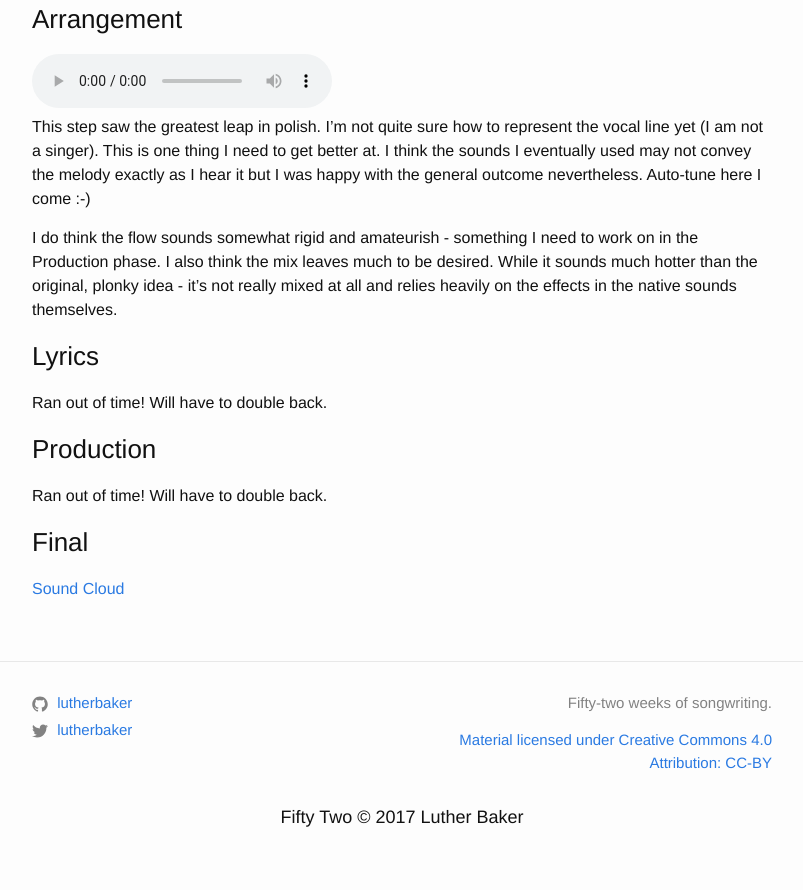
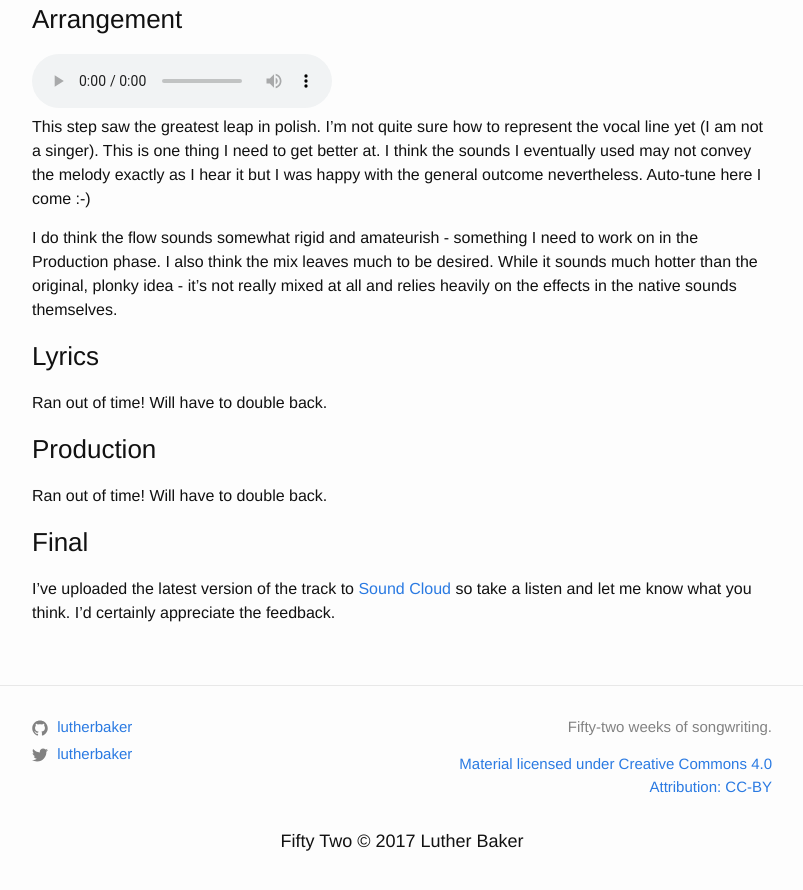
Before and after one commit to LutherBaker/52, a Jekyll site: the page built from weekly/_posts/2017-06-18-turnitupupupup.md, in a window 1280 px wide and 900 px high, scrolled down 804 px. Shown: the top 890 px of the window, without its empty margins (238-1041 px from the left). Built offline with Jekyll 4.4.1, drawn with Linux system fonts in a browser that asks for light colours.

Commit message:
Update 2017-06-18-turnitupupupup.md

```diff
--- a/weekly/_posts/2017-06-18-turnitupupupup.md
+++ b/weekly/_posts/2017-06-18-turnitupupupup.md
@@ -44,4 +44,4 @@ Ran out of time! Will have to double back.
 
 ### Final
 
-[Sound Cloud](https://soundcloud.com/lutherbaker/turn-it-up-up-up-up)
+I've uploaded the latest version of the track to [Sound Cloud](https://soundcloud.com/lutherbaker/turn-it-up-up-up-up) so take a listen and let me know what you think. I'd certainly appreciate the feedback.
```
